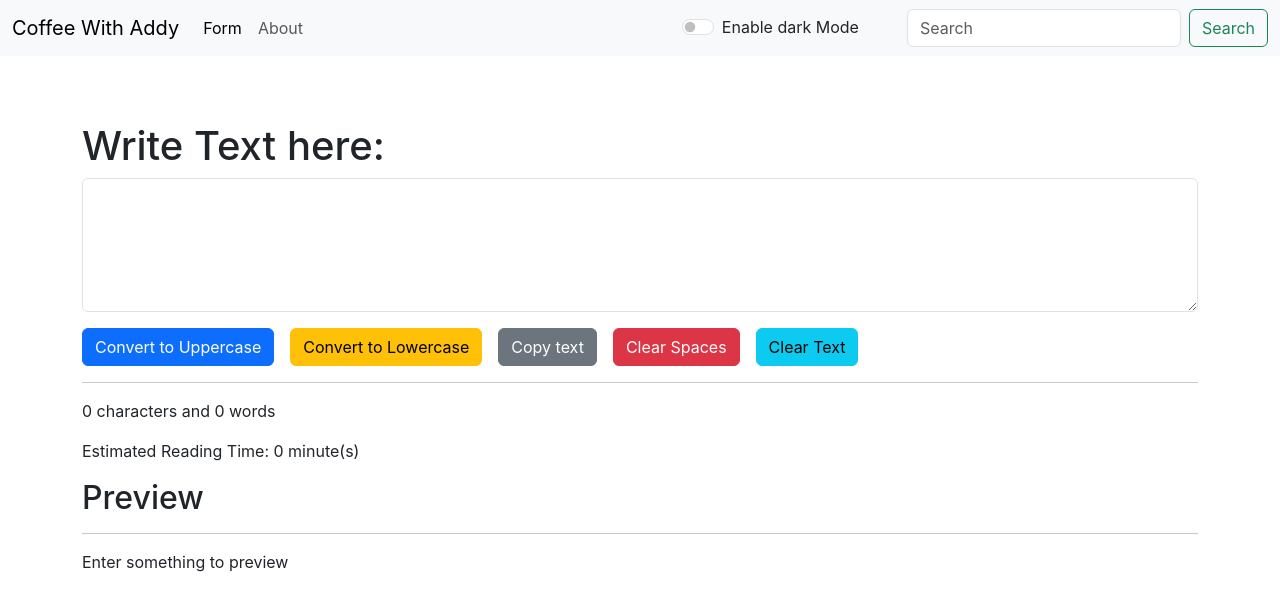
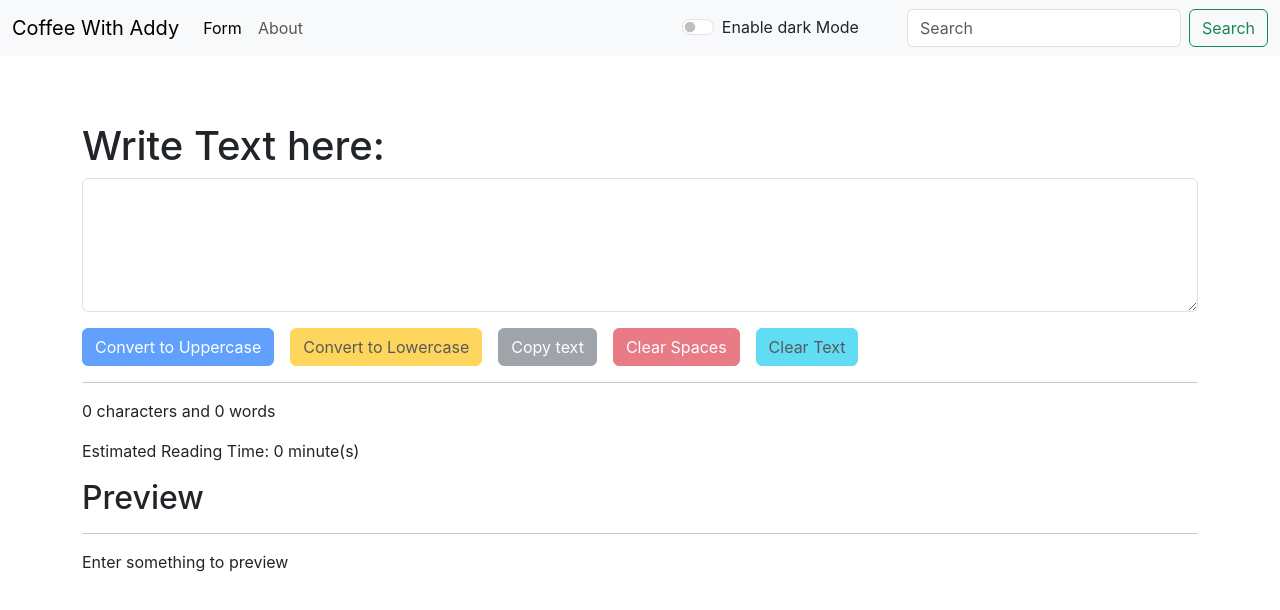
Before and after one commit to AdityaGupta-03/reactBasic, a React (Create React App) app: page / in a window 1280 px wide. Shown: the top 610 px of the page. Built offline with nearby package versions, Linux system fonts and the light colour scheme.

Commit message:
Disabling text buttons

```diff
--- a/src/components/Form.jsx
+++ b/src/components/Form.jsx
@@ -87,11 +87,12 @@ export default function Form(props) {
         <div className="mb-3">
           <textarea className="form-control" onChange={handleOnChange} id="textarea" rows="5" ></textarea>
         </div>
-        <button className="btn btn-primary " onClick={toUpperCase}>Convert to Uppercase</button>
-        <button className="btn btn-warning mx-3" onClick={toLowerCase}>Convert to Lowercase</button>
-        <button className="btn btn-secondary" onClick={toCopy} id='copy'>Copy text</button>
-        <button className="btn btn-danger mx-3" onClick={handleSpace}>Clear Spaces</button>
-        <button className="btn btn-info" onClick={toClear}>Clear Text</button>
+        {/* Disable the buttons if text is not there */}
+        <button disabled={text.length===0} className="btn btn-primary " onClick={toUpperCase}>Convert to Uppercase</button>
+        <button disabled={text.length===0} className="btn btn-warning mx-3" onClick={toLowerCase}>Convert to Lowercase</button>
+        <button disabled={text.length===0} className="btn btn-secondary" onClick={toCopy} id='copy'>Copy text</button>
+        <button disabled={text.length===0} className="btn btn-danger mx-3" onClick={handleSpace}>Clear Spaces</button>
+        <button disabled={text.length===0} className="btn btn-info" onClick={toClear}>Clear Text</button>
       </div>
       <hr />
       <p>{text.length} characters and {words} words</p>
```
